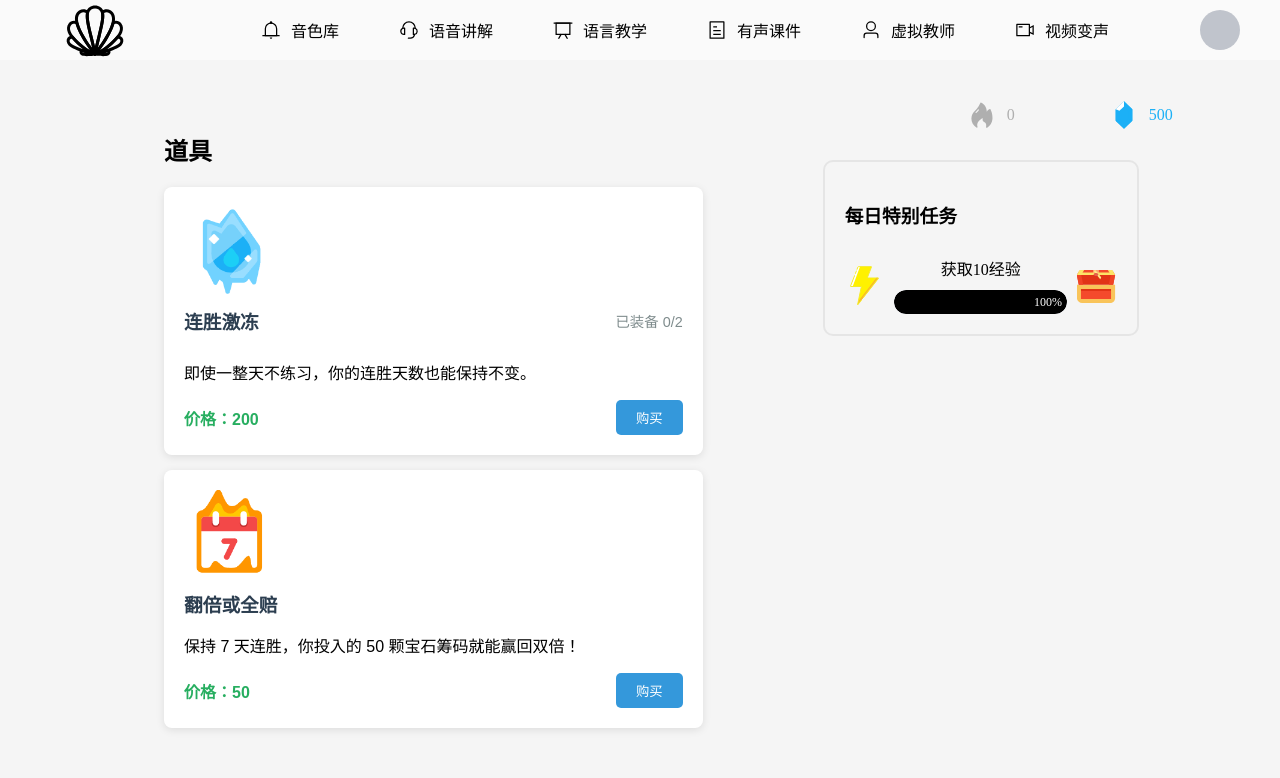
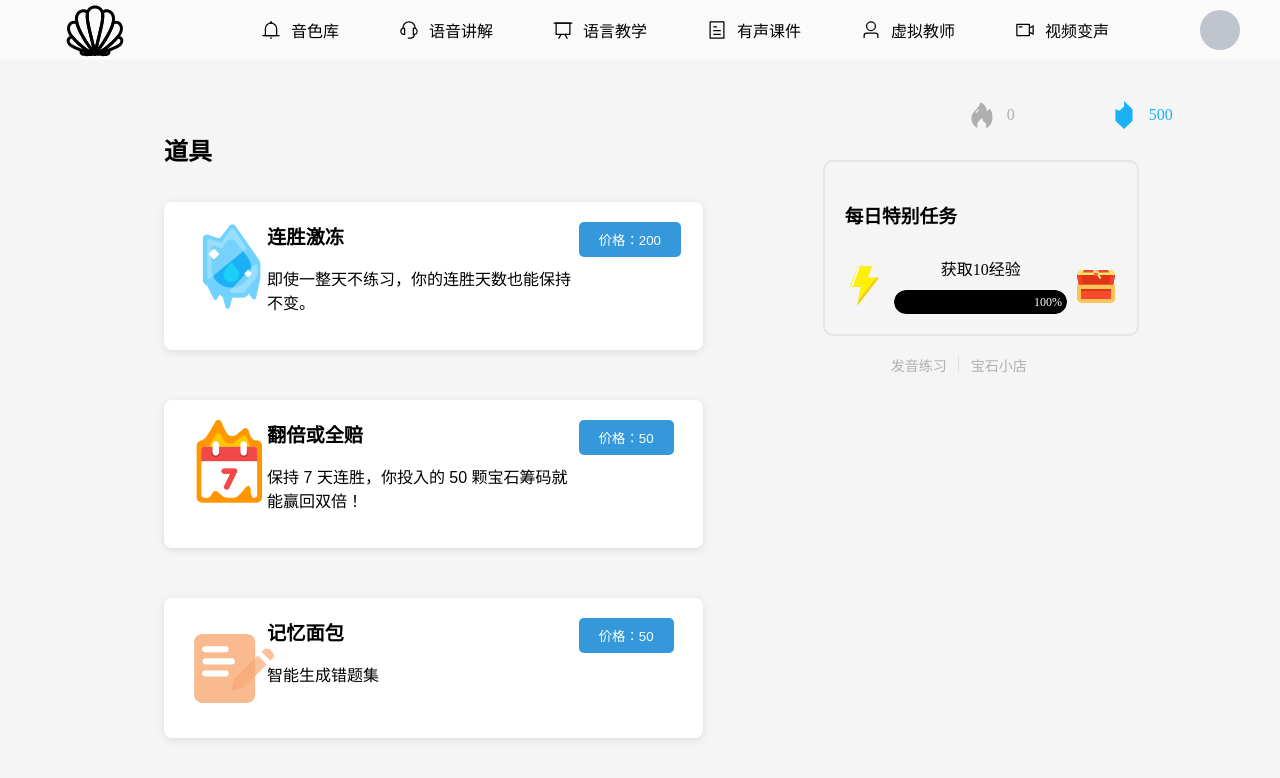
Before and after one commit to Demonor-alt/Sound, a Vue app: page /#/teach/shop in a window 1280 px wide. Shown: the top 778 px of the page. Built offline with nearby package versions, Linux system fonts and the light colour scheme.

Commit message:
宝石小店样式

```diff
--- a/src/components/teach/Affix.vue
+++ b/src/components/teach/Affix.vue
@@ -60,6 +60,11 @@
                 <div class="boxplus" v-else></div>
             </div>
         </div>
+        <div class="actions">
+            <el-button link style="color: #afafaf;" @click="toTeach">发音练习</el-button>
+            <el-divider direction="vertical" />
+            <el-button link style="color: #afafaf;" @click="toShop">宝石小店</el-button>
+        </div>
     </el-affix>
 </template>
 <script setup>
@@ -82,6 +87,9 @@ const toStep1 = () => {
 }
 const toShop = () => {
     router.push('/teach/shop');
+}
+const toTeach = () => {
+    router.push('/teach');
 }
 </script>
 <style scoped>
@@ -238,4 +246,9 @@ const toShop = () => {
     width: 80%;
     margin: 0 10px;
 }
+.actions{
+    display: flex;
+    justify-content: center;
+    margin-top: 20px;
+}
 </style>
--- a/src/views/teach/Shop.vue
+++ b/src/views/teach/Shop.vue
@@ -5,28 +5,18 @@
                 <div class="store-container">
                     <h1>道具</h1>
                     <div class="props-list">
-                        <div class="prop-card">
-                            <div class="freeze"></div>
-                            <div class="prop-header">
-                                <h3>连胜激冻</h3>
-                                <span class="equip-status">已装备 {{ equipped }}/2</span>
-                            </div>
-                            <p>即使一整天不练习，你的连胜天数也能保持不变。</p>
-                            <div class="price-section">
-                                <span class="price">价格：{{ items[0].price }}</span>
-                                <button class="buy-btn">购买</button>
-                            </div>
-                        </div>
-
-                        <div class="prop-card">
-                            <div class="wager"></div>
-                            <h3>翻倍或全赔</h3>
-                            <p>保持 7 天连胜，你投入的 50 颗宝石筹码就能赢回双倍！</p>
-                            <div class="price-section">
-                                <span class="price">价格：{{ items[1].price }}</span>
-                                <button class="buy-btn">购买</button>
-                            </div>
-                        </div>
+                        <el-row class="prop-card" v-for="item in items" :key="item.name">
+                            <el-col :span="4">
+                                <div :class="item.imageClass"></div>
+                            </el-col>
+                            <el-col :span="15">
+                                <div style="font-size: larger;font-weight: 600 ;">{{ item.name }}</div>
+                                <p>{{ item.descripe }}</p>
+                            </el-col>
+                            <el-col :span="5">
+                                <button class="buy-btn">价格：{{ item.price }}</button>
+                            </el-col>
+                        </el-row>
                     </div>
                 </div>
             </el-col>
@@ -43,10 +33,10 @@
 import { ref } from 'vue'
 import Myaffix from '@/components/teach/Affix.vue';
 
-const equipped = ref(0)
 const items = ref([
-    { name: '连胜激冻', price: 200 },
-    { name: '翻倍或全赔', price: 50 }
+    { name: '连胜激冻', descripe: '即使一整天不练习，你的连胜天数也能保持不变。', price: 200, imageClass: 'freeze' },
+    { name: '翻倍或全赔', descripe: '保持 7 天连胜，你投入的 50 颗宝石筹码就能赢回双倍！', price: 50, imageClass: 'wager' },
+    { name: '记忆面包', descripe: '智能生成错题集', price: 50, imageClass: 'memory-bread' } // 假设你有对应的样式类
 ])
 </script>
 
@@ -82,29 +72,14 @@ h3 {
     padding: 20px;
     margin: 15px 0;
     box-shadow: 0 2px 8px rgba(0, 0, 0, 0.1);
+    display: flex;
+    flex-direction: row;
 }
 
-.prop-header {
+.props-list {
     display: flex;
-    justify-content: space-between;
-    align-items: center;
-}
-
-.equip-status {
-    color: #7f8c8d;
-    font-size: 0.9em;
-}
-
-.price-section {
-    display: flex;
-    justify-content: space-between;
-    align-items: center;
-    margin-top: 15px;
-}
-
-.price {
-    color: #27ae60;
-    font-weight: bold;
+    flex-direction: column;
+    gap: 20px;
 }
 
 .buy-btn {
@@ -125,16 +100,27 @@ h3 {
     border: 1px solid #eee;
     margin: 15px 0;
 }
+
 .freeze {
     width: 90px;
     height: 90px;
     background: url('../../assets/pictures/freeze.png') no-repeat center / contain;
     border-radius: 10px;
 }
+
 .wager {
     width: 90px;
     height: 90px;
     background: url('../../assets/pictures/wager.png') no-repeat center / contain;
     border-radius: 10px;
 }
+
+/* 假设的记忆面包样式类 */
+.memory-bread {
+    width: 80px;
+    height: 80px;
+    margin: 10px;
+    background: url('../../assets/icons/correction.svg') no-repeat center / contain;
+    border-radius: 10px;
+}
 </style>
```
Also changed, not shown: src/assets/icons/correction.svg (added).
